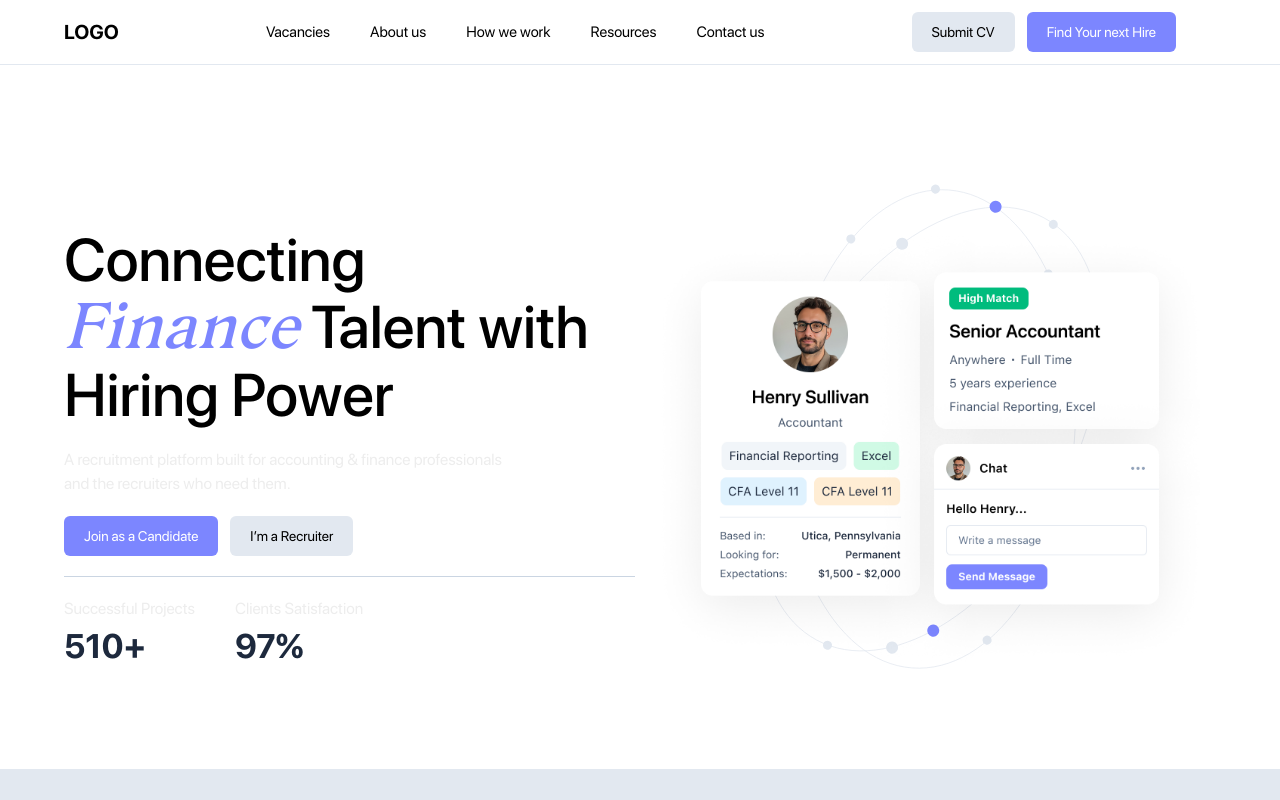
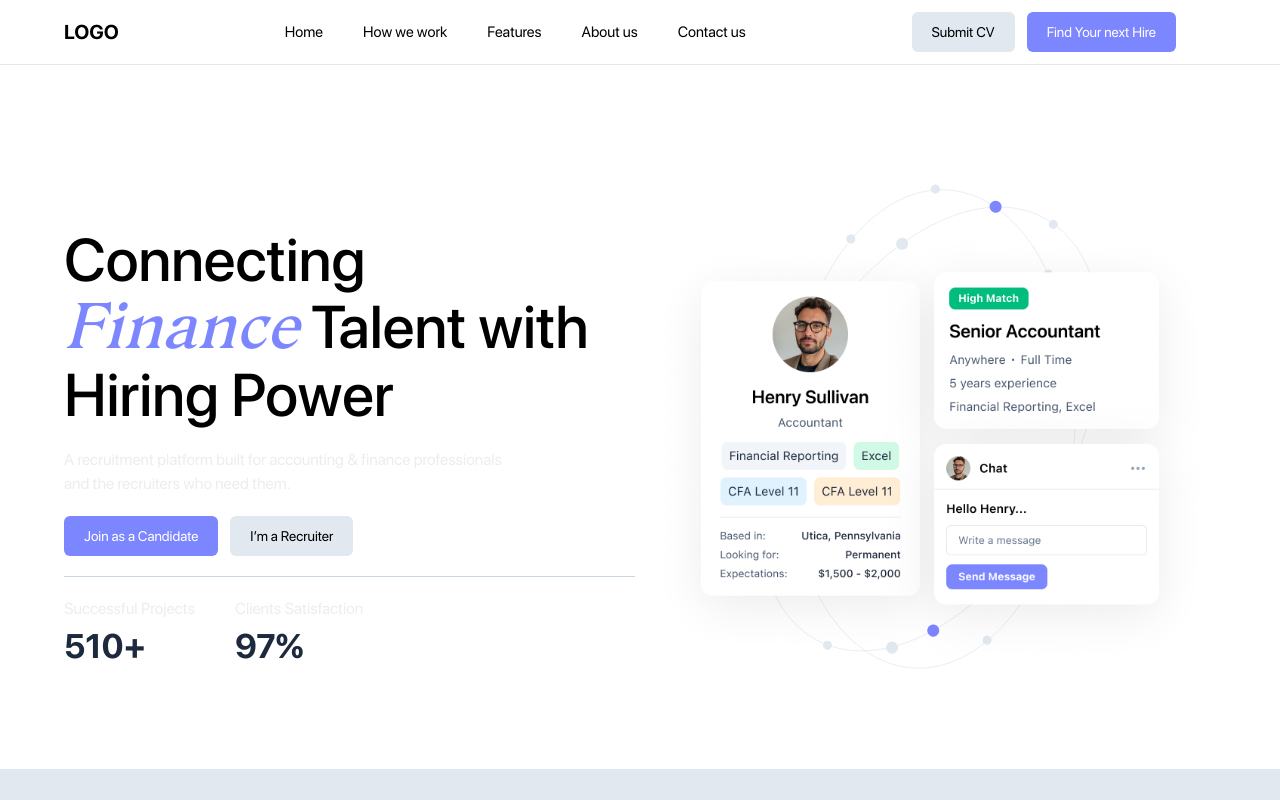
Before and after one commit to Hassan-154/Hassan-154-finance-talent-nextJS-landing-page, a Next.js app: page / in a window 1280 px wide. Shown: the top 800 px of the page. Built offline with nearby package versions, Linux system fonts and the light colour scheme.

Commit message:
feat: implement smooth scroll navigation with improved CSS

```diff
--- a/app/constant/navbar.json
+++ b/app/constant/navbar.json
@@ -1,24 +1,24 @@
 {
     "menuItems": [
       {
-        "name": "Vacancies",
-        "link": "#"
+        "name": "Home",
+        "link": "#home"
+      },
+      {
+        "name": "How we work",
+        "link": "#how-it-works"
+      },
+      {
+        "name": "Features",
+        "link": "#features"
       },
       {
         "name": "About us",
-        "link": "#"
-      },
-      {
-        "name": "How we work",
-        "link": "#"
-      },
-      {
-        "name": "Resources",
-        "link": "#"
+        "link": "#about"
       },
       {
         "name": "Contact us",
-        "link": "#"
+        "link": "#contact"
       }
     ]
   }
--- a/app/globals.css
+++ b/app/globals.css
@@ -3,6 +3,11 @@
 :root {
   --background: #ffffff;
   --foreground: #ededed;
+}
+
+html {
+  scroll-behavior: smooth;
+  scroll-padding-top: 80px; /* This accounts for the fixed navbar height */
 }
 
 @font-face {
@@ -106,4 +111,6 @@ body {
   color: var(--foreground);
   /* font-family: Arial, Helvetica, sans-serif; */
   font-family: 'SF Pro Display';
+  overflow-y: scroll;
+  -webkit-overflow-scrolling: touch;
 }
--- a/app/page.js
+++ b/app/page.js
@@ -6,10 +6,16 @@ import Features from "./components/Features";
 
 export default function page() {
   return (
-    <div className="">
-      <Home/>
-      <HowItWorks/>
-      <Features/>
-    </div>
+    <main className="scroll-smooth">
+      <section id="home">
+        <Home/>
+      </section>
+      <section id="how-it-works">
+        <HowItWorks/>
+      </section>
+      <section id="features">
+        <Features/>
+      </section>
+    </main>
   );
 }
```
